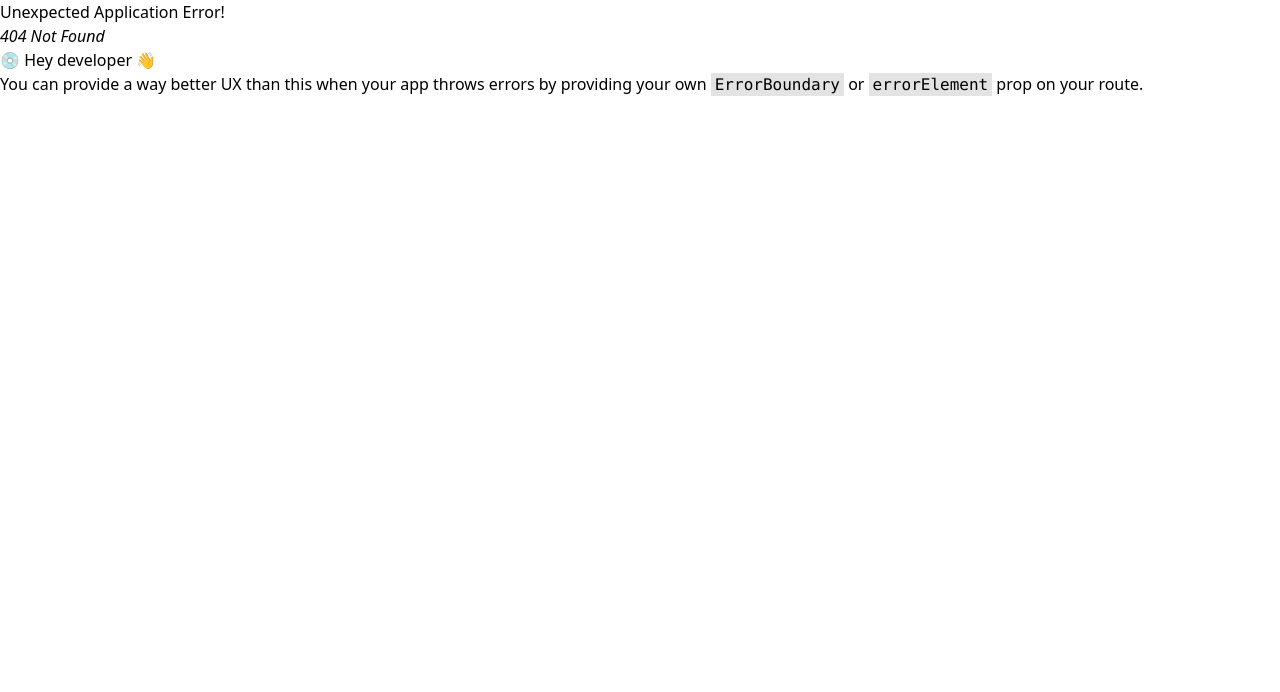
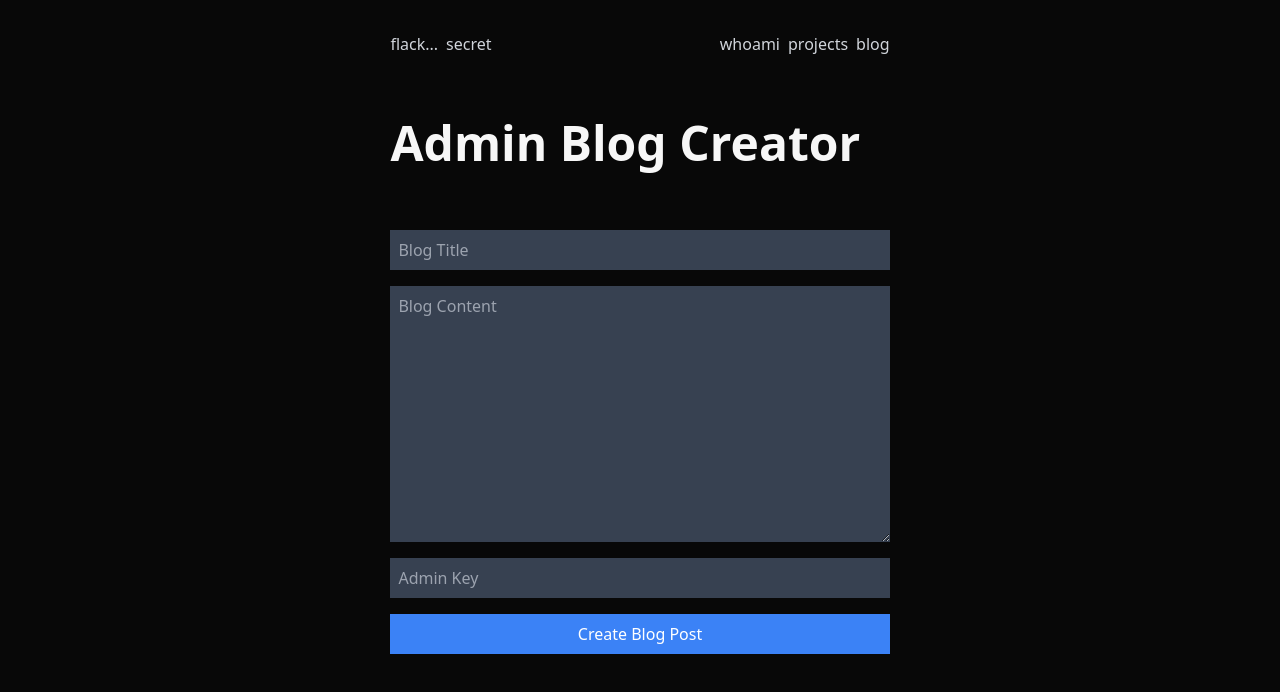
Before and after one commit to FlackCode/WebDev-Projects, a React (Vite) app in the folder personalBlog/: page /admin in a window 1280 px wide. Before the commit this address had no page. Shown: the top 692 px of the page. Built offline with nearby package versions, Linux system fonts and the light colour scheme.

Commit message:
Finished frontend, working on backend

```diff
--- a/personalBlog/package.json
+++ b/personalBlog/package.json
@@ -10,10 +10,12 @@
     "preview": "vite preview"
   },
   "dependencies": {
+    "firebase": "^10.12.2",
     "react": "^18.2.0",
     "react-dom": "^18.2.0",
     "react-icons": "^5.2.1",
-    "react-router-dom": "^6.23.1"
+    "react-router-dom": "^6.23.1",
+    "zustand": "^4.5.2"
   },
   "devDependencies": {
     "@types/react": "^18.2.66",
--- a/personalBlog/src/App.jsx
+++ b/personalBlog/src/App.jsx
@@ -3,6 +3,7 @@ import Whoami from './components/Whoami'
 import Projects from './components/Projects'
 import Blog from './components/Blog'
 import BlogDetails from './components/BlogDetails'
+import Admin from './components/Admin'
 
 const routes = createBrowserRouter([
   {
@@ -20,6 +21,10 @@ const routes = createBrowserRouter([
   {
     path: '/blog/:id',
     element: <BlogDetails/>
+  },
+  {
+    path: '/admin',
+    element: <Admin/>
   }
 ])
 
--- /dev/null
+++ b/personalBlog/src/components/Admin.jsx
@@ -0,0 +1,41 @@
+import Navbar from "./Navbar"
+
+const Admin = () => {
+  return (
+    <div className="bg-background text-text min-h-screen w-full flex flex-col items-center p-4">
+      <div className="xl:w-2/5 xsm:w-full">
+        <Navbar navtext={'secret'}/>
+        <div className="flex flex-col">
+          <div className="py-8">
+            <h1 className="font-bold md:text-5xl xsm:text-3xl xsm:leading-10 xl:leading-relaxed">Admin Blog Creator</h1>
+          </div>
+          <div className="py-4">
+            <form className="flex flex-col gap-4">
+              <input
+                className="p-2 bg-gray-700 text-white"
+                type="text"
+                placeholder="Blog Title"
+                name="title"
+              />
+              <textarea
+                className="p-2 bg-gray-700 text-white"
+                rows="10"
+                placeholder="Blog Content"
+                name="content"
+              ></textarea>
+              <input
+                className="p-2 bg-gray-700 text-white"
+                type="password"
+                placeholder="Admin Key"
+                name="key"
+              />
+              <button type="submit" className="p-2 bg-blue-500 text-white">Create Blog Post</button>
+            </form>
+          </div>
+        </div>
+      </div>
+    </div>
+  )
+}
+
+export default Admin
--- a/personalBlog/src/components/Blog.jsx
+++ b/personalBlog/src/components/Blog.jsx
@@ -16,7 +16,7 @@ const Blog = () => {
   ]
 
   return (
-    <div className="bg-black text-text min-h-screen w-full flex flex-col items-center p-4 ">
+    <div className="bg-background text-text min-h-screen w-full flex flex-col items-center p-4">
       <div className="xl:w-2/5 xsm:w-full">
         <Navbar navtext={'blog'}/>
         <div className="flex flex-col">
--- a/personalBlog/src/components/BlogDetails.jsx
+++ b/personalBlog/src/components/BlogDetails.jsx
@@ -50,7 +50,7 @@ const BlogDetails = () => {
   }
 
   return (
-    <div className="bg-black text-text min-h-screen w-full flex flex-col items-center p-4">
+    <div className="bg-background text-text min-h-screen w-full flex flex-col items-center p-4">
       <div className="xl:w-2/5 xsm:w-full">
         <Navbar navtext={'blog details'} />
         <div className="flex flex-col">
@@ -65,7 +65,7 @@ const BlogDetails = () => {
             <form className="flex flex-col gap-4">
             <input className="p-2 bg-gray-700 text-white" type="text" placeholder="Your name" name='name'/>
               <textarea className="p-2 bg-gray-700 text-white" rows="4" placeholder="Your comment" name='comment'></textarea>
-              <button type="submit" className="p-2 bg-blue-500 text-white">Submit</button>
+              <button type="submit" className="p-2 bg-blue-500 text-white transition-all duration-300 hover:bg-hover">Submit</button>
             </form>
           </div>
           <div className='py-4'>
--- a/personalBlog/src/components/Navbar.jsx
+++ b/personalBlog/src/components/Navbar.jsx
@@ -1,10 +1,10 @@
-import { NavLink } from 'react-router-dom'
+import { NavLink, Link } from 'react-router-dom'
 
 const Navbar = ({ navtext }) => {
   return (
     <div className='flex flex-row justify-between text-gray-300 py-4 font-medium'>
       <div className='flex gap-2'>
-        <h1>flack...</h1>
+        <Link className='select-none cursor-default' to={'/admin'}>flack...</Link>
         <p>{navtext}</p>
       </div>
       <div className='flex gap-2'>
--- a/personalBlog/src/components/Projects.jsx
+++ b/personalBlog/src/components/Projects.jsx
@@ -2,7 +2,7 @@ import Navbar from "./Navbar"
 
 const Projects = () => {
   return (
-    <div className="bg-black text-text h-screen w-full flex flex-col items-center p-4 ">
+    <div className="bg-background text-text h-screen w-full flex flex-col items-center p-4 ">
       <div className="xl:w-2/5 xsm:w-full">
         <Navbar navtext={'projects'}/>
         <div className="flex flex-col">
@@ -19,7 +19,7 @@ const Projects = () => {
             <div>
               <div className="flex flex-row justify-between py-2 items-center">
                 <h1 className="tracking-wider xsm:text-3xl font-bold text-highlight underline underline-offset-4">fastType.net</h1>
-                <a href="" className="tracking-wider xsm:text-3xl font-semibold underline underline-offset-4 transition-all duration-300 hover:text-highlight hover:drop-shadow-glow">Visit site</a>
+                <a href="https://fast-type-net.vercel.app/" className="tracking-wider xsm:text-3xl font-semibold underline underline-offset-4 transition-all duration-300 hover:text-highlight hover:drop-shadow-glow">Visit site</a>
               </div>
               <hr />
               <p className="py-2 font-medium tracking-wider">
--- a/personalBlog/src/components/Whoami.jsx
+++ b/personalBlog/src/components/Whoami.jsx
@@ -4,7 +4,7 @@ const Whoami = () => {
 
 
   return (
-    <div className="bg-black text-text min-h-screen w-full flex flex-col items-center p-4 ">
+    <div className="bg-background text-text min-h-screen w-full flex flex-col items-center p-4 ">
       <div className="xl:w-2/5 xsm:w-full">
         <Navbar navtext={'whoami'}/>
         <div className="flex flex-col">
```
Also changed, not shown: personalBlog/src/lib/firebase.js (added), 1 other file (tests, documents, lock files or other folders).
